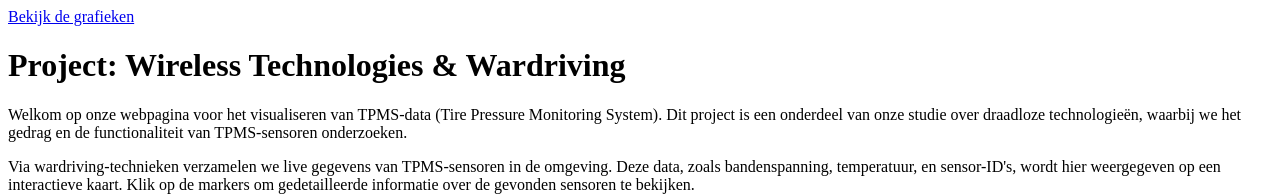
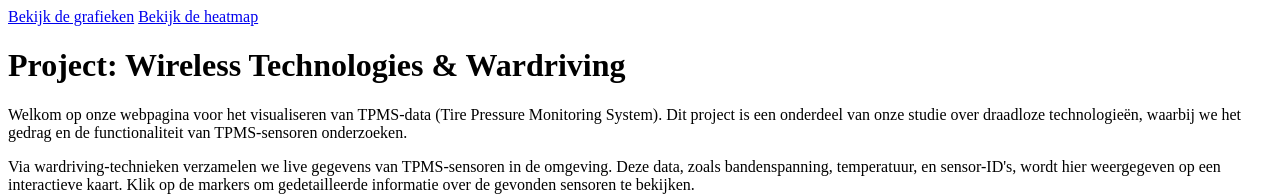
Before and after one commit to MauroSterckx/WirelessWebsite, a Flask app: page / in a window 1280 px wide. Shown: the top 196 px of the page. Run offline with Flask 3, Linux system fonts and the light colour scheme; data that the repository does not hold is empty; grey boxes are pictures that could not be loaded.

Commit message:
Add heatmap

```diff
--- a/main.py
+++ b/main.py
@@ -5,6 +5,8 @@ import matplotlib
 matplotlib.use('Agg')  # Zet de matplotlib backend naar 'Agg'
 import matplotlib.pyplot as plt
 from io import BytesIO
+import folium
+from folium.plugins import HeatMap
 
 app = Flask(__name__)
 CORS(app)
@@ -289,6 +291,36 @@ def generate_pressure_temp_scatter():
     buf.seek(0)
     plt.close()
     return send_file(buf, mimetype='image/png')
+
+@app.route('/heatmap')
+def generate_heatmap():
+    # Data ophalen uit de database
+    conn = get_db_connection()
+    c = conn.cursor()
+    c.execute('SELECT latitude, longitude FROM markers WHERE latitude IS NOT NULL AND longitude IS NOT NULL')
+    data = c.fetchall()
+    conn.close()
+
+    # Verwerk data naar een lijst van (latitude, longitude) tuples
+    locations = [(row['latitude'], row['longitude']) for row in data]
+
+    if not locations:
+        return "Geen data beschikbaar om een heatmap te genereren", 400
+
+    # Maak een folium map aan
+    m = folium.Map(location=[51.123957, 4.370547], zoom_start=13)
+
+    # Voeg een HeatMap laag toe aan de kaart
+    HeatMap(locations).add_to(m)
+
+    # Sla de kaart op in memory
+    heatmap_html = BytesIO()
+    m.save(heatmap_html, close_file=False)
+    heatmap_html.seek(0)
+
+    # Stuur de kaart als HTML terug
+    return send_file(heatmap_html, mimetype='text/html', as_attachment=False, download_name='heatmap.html')
+
 if __name__ == '__main__':
     init_db()  # Zorg ervoor dat de database en tabel wordt aangemaakt bij opstarten
     app.run(debug=True, host='0.0.0.0', port=5000)
--- a/requirements.txt
+++ b/requirements.txt
@@ -17,3 +17,4 @@ pyparsing==3.2.1
 python-dateutil==2.9.0.post0
 six==1.17.0
 Werkzeug==3.1.3
+folium
--- a/templates/index.html
+++ b/templates/index.html
@@ -20,6 +20,7 @@
   <body>
     <nav>
       <a href="/graphs">Bekijk de grafieken</a>
+      <a href="/heatmap">Bekijk de heatmap</a>
     </nav>
     <head id="head">
       <h1>Project: Wireless Technologies & Wardriving</h1>
```
